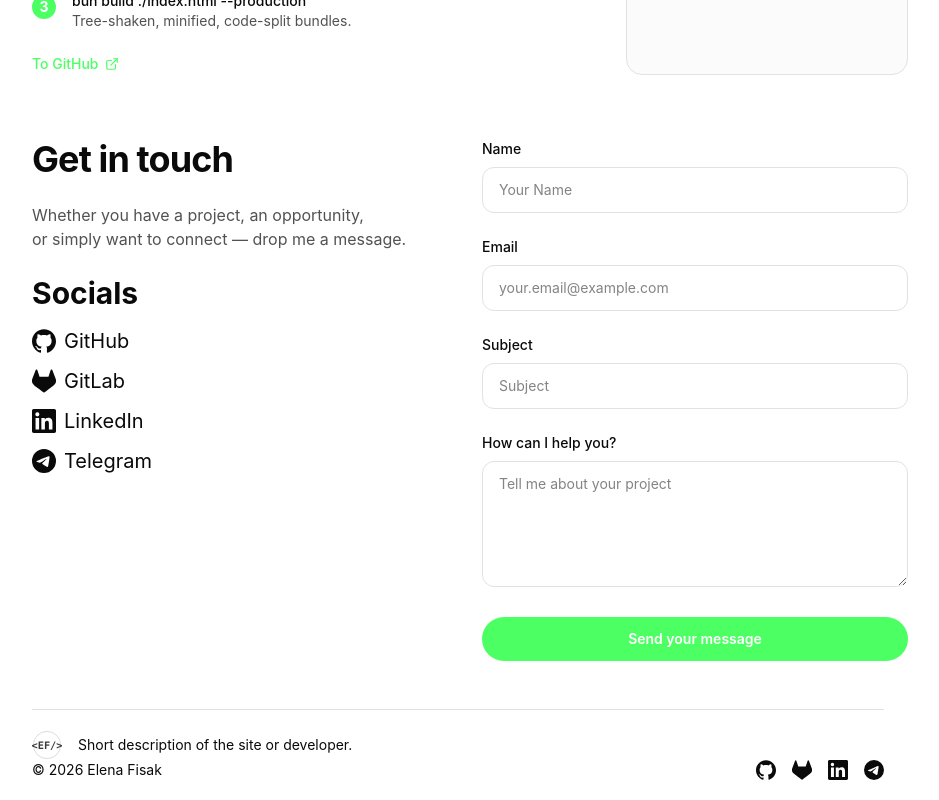
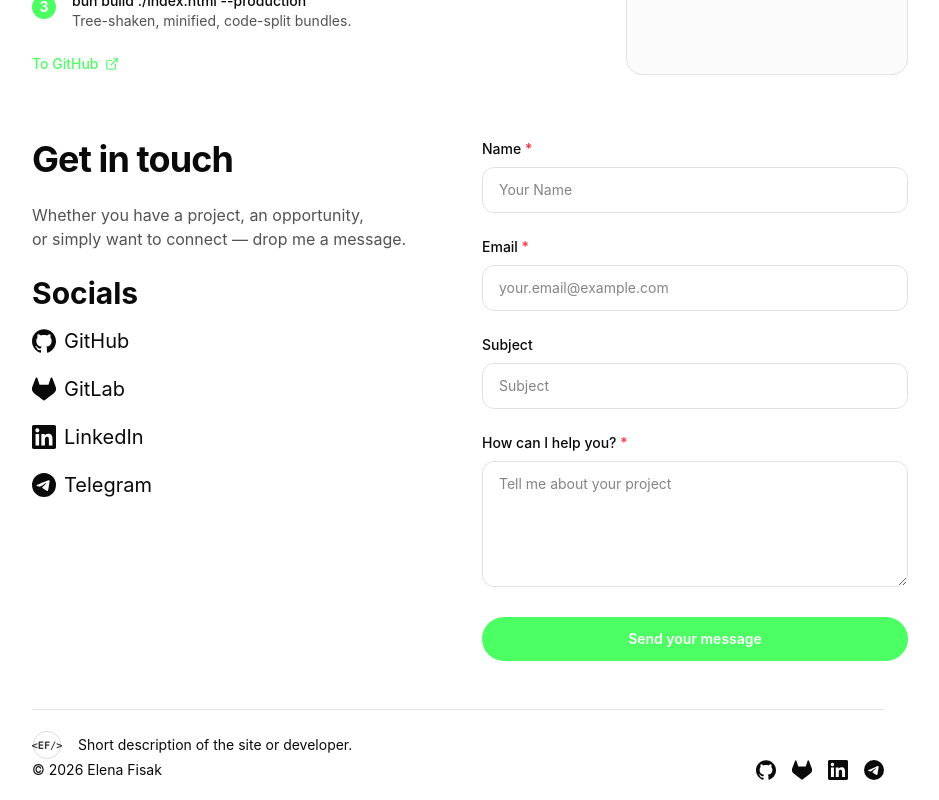
Before and after one commit to radiumfox/elenafisak.dev, a Next.js app: page / in a window 1280 px wide. Shown: the part 2547-3347 px from the top of the page, without its empty margins (324-1263 px from the left). Built offline with nearby package versions, Linux system fonts and the light colour scheme.

Commit message:
feat: add ContactForm validation

```diff
--- a/src/app/page.tsx
+++ b/src/app/page.tsx
@@ -212,10 +212,10 @@ export default function HomePage() {
             <p className="text-muted">Whether you have a project, an opportunity,<br/> or simply want to connect — drop me a message.</p>
             <div className="flex flex-col gap-y-4 justify-between">
               <h3 className="text-3xl font-bold">Socials</h3>
-              <SocialsList className="grid grid-cols-2 gap-y-4 xl:block xl:space-y-2" items={SOCIAL_LINKS} />
+              <SocialsList className="grid grid-cols-2 gap-y-4 xl:block xl:space-y-4" items={SOCIAL_LINKS} />
             </div>
           </div>
-          <ContactForm />
+          <ContactForm onSubmit={() => {}} />
         </div>
 
       </ContentSection>
--- a/src/components/ContactForm/ContactForm.tsx
+++ b/src/components/ContactForm/ContactForm.tsx
@@ -1,25 +1,26 @@
-import type { FormEvent } from 'react';
+import type { SubmitEvent  } from 'react';
 
 import { FieldBase } from '@/components/FieldBase';
-import type { ContactFormFields } from './types';
+import { useContactFormValidation } from './useContactFormValidation';
+import type { ContactFormFields, ContactFormProps } from './types';
 
-export function ContactForm() {
-  const handleSubmit = (event: FormEvent<HTMLFormElement>) => {
+export function ContactForm({ onSubmit }: ContactFormProps) {
+  const { values, errors, hasErrors, handleChange, handleBlur, validate } = useContactFormValidation();
+
+  const handleSubmit = (event: SubmitEvent<HTMLFormElement>) => {
     event.preventDefault();
-    const form = event.currentTarget;
-    const formData = new FormData(form);
+    if (hasErrors || !validate()) {
+      return;
+    }
+
     const fields: ContactFormFields = {
-      name: String(formData.get('name') ?? ''),
-      email: String(formData.get('email') ?? ''),
-      subject: String(formData.get('subject') ?? ''),
-      help: String(formData.get('help') ?? ''),
+      name: values.name,
+      email: values.email,
+      subject: values.subject,
+      help: values.help,
     };
 
-    const subject = encodeURIComponent(fields.subject || `Contact from ${fields.name}`);
-    const body = encodeURIComponent(
-      `Name: ${fields.name}\nEmail: ${fields.email}\nSubject: ${fields.subject}\n\n${fields.help}`
-    );
-    window.location.href = `mailto:hello@elenafisak.dev?subject=${subject}&body=${body}`;
+    onSubmit(fields);
   };
 
   return (
@@ -30,6 +31,10 @@ export function ContactForm() {
         placeholder="Your Name"
         type="text"
         required
+        value={values.name}
+        onChange={handleChange('name')}
+        onBlur={handleBlur('name')}
+        error={errors.name}
       />
 
       <FieldBase
@@ -38,6 +43,10 @@ export function ContactForm() {
         placeholder="your.email@example.com"
         type="email"
         required
+        value={values.email}
+        onChange={handleChange('email')}
+        onBlur={handleBlur('email')}
+        error={errors.email}
       />
 
       <FieldBase
@@ -45,6 +54,9 @@ export function ContactForm() {
         label="Subject"
         placeholder="Subject"
         type="text"
+        value={values.subject}
+        onChange={handleChange('subject')}
+        onBlur={handleBlur('subject')}
       />
 
       <FieldBase
@@ -52,11 +64,17 @@ export function ContactForm() {
         label="How can I help you?"
         placeholder="Tell me about your project"
         type="textarea"
+        required
+        value={values.help}
+        onChange={handleChange('help')}
+        onBlur={handleBlur('help')}
+        error={errors.help}
       />
 
       <button
         type="submit"
-        className="w-full rounded-full bg-accent px-6 py-3 text-sm font-semibold text-background transition-opacity hover:opacity-90"
+        disabled={hasErrors}
+        className="w-full rounded-full bg-accent px-6 py-3 text-sm font-semibold text-background transition-opacity hover:opacity-90 disabled:cursor-not-allowed disabled:opacity-50 disabled:hover:opacity-50"
       >
         Send your message
       </button>
--- a/src/components/ContactForm/index.ts
+++ b/src/components/ContactForm/index.ts
@@ -1,2 +1,2 @@
 export { ContactForm } from './ContactForm';
-export type { ContactFormFields } from './types';
+export type { ContactFieldName, ContactFormErrors, ContactFormFields, ContactFormProps, UseContactFormValidation } from './types';
--- a/src/components/ContactForm/types.ts
+++ b/src/components/ContactForm/types.ts
@@ -1,6 +1,27 @@
+import type { ChangeEvent } from 'react';
+
 export interface ContactFormFields {
   name: string;
   email: string;
   subject: string;
   help: string;
 }
+
+export interface ContactFormProps {
+  onSubmit: (fields: ContactFormFields) => void;
+}
+
+export type ContactFieldName = keyof ContactFormFields;
+
+export type ContactFormErrors = Partial<Record<ContactFieldName, string>>;
+
+export interface UseContactFormValidation {
+  values: ContactFormFields;
+  errors: ContactFormErrors;
+  hasErrors: boolean;
+  handleChange: (
+    field: ContactFieldName
+  ) => (event: ChangeEvent<HTMLInputElement | HTMLTextAreaElement>) => void;
+  handleBlur: (field: ContactFieldName) => () => void;
+  validate: () => boolean;
+}
--- /dev/null
+++ b/src/components/ContactForm/useContactFormValidation.ts
@@ -0,0 +1,48 @@
+import { useState } from 'react';
+import type { ChangeEvent } from 'react';
+import type { ContactFieldName, ContactFormErrors, ContactFormFields, UseContactFormValidation } from './types';
+
+const REQUIRED_FIELDS: ContactFieldName[] = ['name', 'email', 'help'];
+
+const EMPTY_VALUES: ContactFormFields = {
+  name: '',
+  email: '',
+  subject: '',
+  help: '',
+};
+
+export function useContactFormValidation(initialValues: ContactFormFields = EMPTY_VALUES): UseContactFormValidation {
+  const [values, setValues] = useState<ContactFormFields>(initialValues);
+  const [errors, setErrors] = useState<ContactFormErrors>({});
+
+  const validateField = (field: ContactFieldName): string | undefined => {
+    if (REQUIRED_FIELDS.includes(field) && !values[field].trim()) {
+      return 'This field is required';
+    }
+    return undefined;
+  };
+
+  const handleChange =
+    (field: ContactFieldName) =>
+      (event: ChangeEvent<HTMLInputElement | HTMLTextAreaElement>) => {
+        setValues((prev) => ({ ...prev, [field]: event.target.value }));
+        setErrors((prev) => ({ ...prev, [field]: undefined }));
+      };
+
+  const handleBlur = (field: ContactFieldName) => () => {
+    setErrors((prev) => ({ ...prev, [field]: validateField(field) }));
+  };
+
+  const validate = () => {
+    const nextErrors: ContactFormErrors = {};
+    for (const field of REQUIRED_FIELDS) {
+      nextErrors[field] = validateField(field);
+    }
+    setErrors(nextErrors);
+    return REQUIRED_FIELDS.every((field) => !nextErrors[field]);
+  };
+
+  const hasErrors = Object.values(errors).some(Boolean);
+
+  return { values, errors, hasErrors, handleChange, handleBlur, validate };
+}
--- a/src/components/FieldBase/FieldBase.tsx
+++ b/src/components/FieldBase/FieldBase.tsx
@@ -3,11 +3,27 @@ import type { FieldBaseProps } from './types';
 const FIELD_CLASSES =
   'w-full rounded-xl border border-line bg-background px-4 py-3 text-sm transition focus:outline-none focus:ring-2 focus:ring-accent';
 
-export function FieldBase({ label, placeholder, id, type = 'text', required = false }: FieldBaseProps) {
+const FIELD_ERROR_CLASSES =
+  'w-full rounded-xl border border-red-500 bg-background px-4 py-3 text-sm transition focus:outline-none focus:ring-2 focus:ring-red-500';
+
+export function FieldBase({
+  label,
+  placeholder,
+  id,
+  type = 'text',
+  required = false,
+  value,
+  onChange,
+  onBlur,
+  error,
+}: FieldBaseProps) {
+  const fieldClasses = error ? FIELD_ERROR_CLASSES : FIELD_CLASSES;
+
   return (
     <div className="space-y-2">
       <label htmlFor={id} className="block text-sm font-medium">
         {label}
+        {required && <span className="text-red-500"> *</span>}
       </label>
       {type === 'textarea' ? (
         <textarea
@@ -16,7 +32,10 @@ export function FieldBase({ label, placeholder, id, type = 'text', required = fa
           rows={5}
           placeholder={placeholder}
           required={required}
-          className={`${FIELD_CLASSES} resize-y`}
+          value={value}
+          onChange={onChange}
+          onBlur={onBlur}
+          className={`${fieldClasses} resize-y`}
         />
       ) : (
         <input
@@ -25,9 +44,13 @@ export function FieldBase({ label, placeholder, id, type = 'text', required = fa
           type={type}
           placeholder={placeholder}
           required={required}
-          className={FIELD_CLASSES}
+          value={value}
+          onChange={onChange}
+          onBlur={onBlur}
+          className={fieldClasses}
         />
       )}
+      {error && <p className="text-sm text-red-500">{error}</p>}
     </div>
   );
 }
--- a/src/components/FieldBase/types.ts
+++ b/src/components/FieldBase/types.ts
@@ -1,4 +1,10 @@
+import type { ChangeEvent } from 'react';
+
 export type FieldType = 'text' | 'email' | 'textarea';
+
+export type FieldChangeHandler = (
+  event: ChangeEvent<HTMLInputElement | HTMLTextAreaElement>
+) => void;
 
 export interface FieldBaseProps {
   label: string;
@@ -6,4 +12,8 @@ export interface FieldBaseProps {
   id: string;
   type?: FieldType;
   required?: boolean;
+  value?: string;
+  onChange?: FieldChangeHandler;
+  onBlur?: () => void;
+  error?: string;
 }
```
